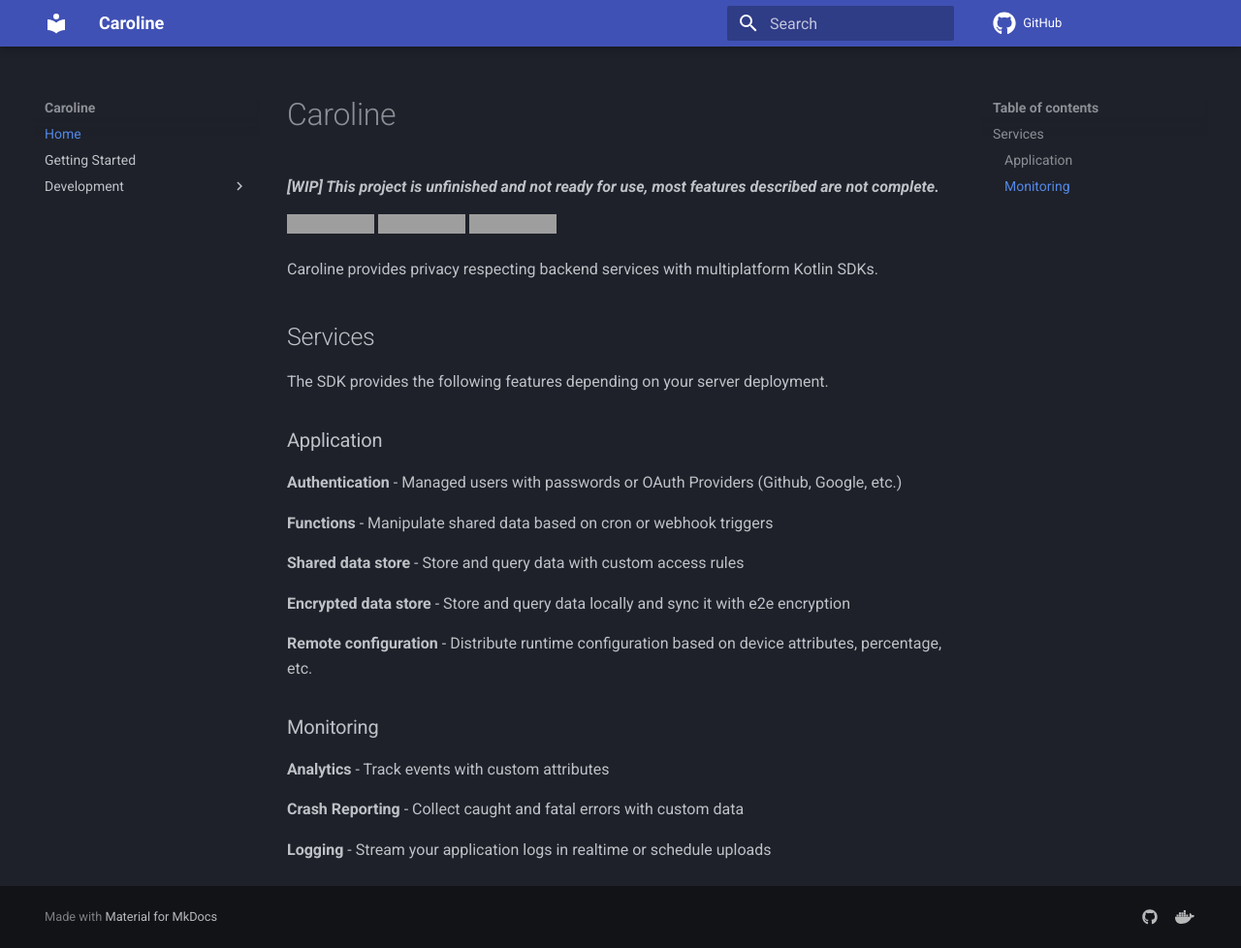
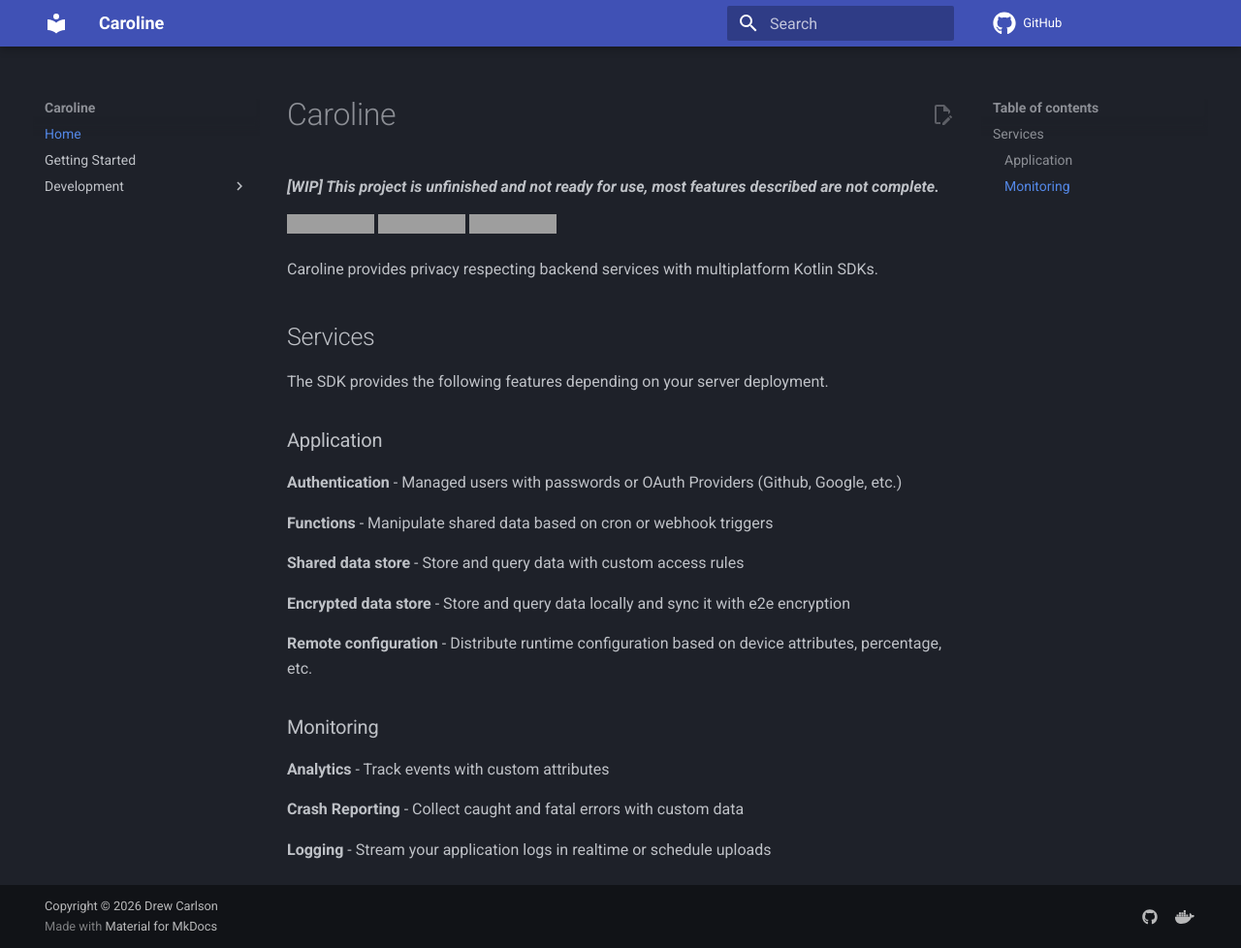
Before and after one commit to DrewCarlson/Caroline, an MkDocs documentation site: the page built from docs/index.md, in a window 1280 px wide and 978 px high. Shown: the whole window at 97% size. Built offline with MkDocs 1.6.1 and Material for MkDocs 9.7.7, drawn with Linux system fonts in a browser that asks for light colours; comment, search, counter and statistics services are not loaded; the version menu is left out; part of the change alters nothing that is shown; grey boxes are pictures that could not be loaded.

Commit message:
Update mkdocs configuration

```diff
--- a/mkdocs.yml
+++ b/mkdocs.yml
@@ -1,6 +1,11 @@
 site_name: Caroline
+site_description: Privacy respecting backend services with multiplatform Kotlin SDKs.
 site_url: https://docs.caroline.cloud/
 repo_url: https://github.com/drewcarlson/caroline
+remote_branch: gh-pages
+docs_dir: docs
+edit_uri: edit/main/docs/
+copyright: 'Copyright &copy; 2026 Drew Carlson'
 
 theme:
   name: material
@@ -8,8 +13,8 @@ theme:
     scheme: slate
   icon:
     repo: fontawesome/brands/github
-
-docs_dir: docs
+  features:
+    - content.action.edit
 
 markdown_extensions:
   - admonition
@@ -20,15 +25,18 @@ markdown_extensions:
   - pymdownx.snippets
   - pymdownx.superfences
   - pymdownx.emoji:
-      emoji_index: !!python/name:materialx.emoji.twemoji
-      emoji_generator: !!python/name:materialx.emoji.to_svg
+      emoji_index: !!python/name:material.extensions.emoji.twemoji
+      emoji_generator: !!python/name:material.extensions.emoji.to_svg
 
 plugins:
   - search
+  - mike
   - markdownextradata: {}
 
 extra:
-  version: !ENV [VERSION, '0.0.1-test']
+  caroline_version: !ENV [VERSION, '0.0.1-test']
+  version:
+    provider: mike
   social:
     - icon: fontawesome/brands/github
       link: https://github.com/DrewCarlson/Caroline
```
